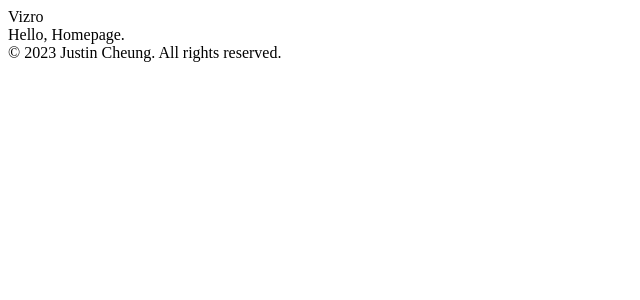
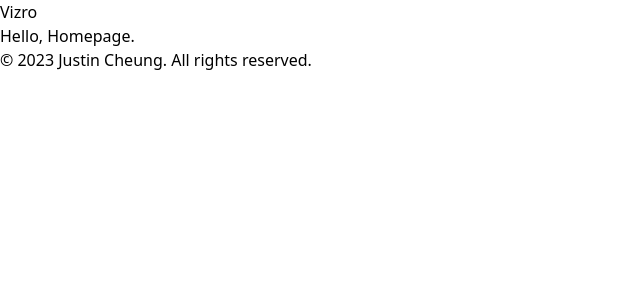
Before and after one commit to Jygsaw/comfortfood-next, a Next.js app: page / in a window 1280 px wide. Shown: the top 300 px of the page, without its empty margins (0-640 px from the left). Built offline with nearby package versions, Linux system fonts and the light colour scheme.

Commit message:
[NEW] Integrate Tailwind CSS

```diff
--- /dev/null
+++ b/app/globals.css
@@ -0,0 +1,3 @@
+@tailwind base;
+@tailwind components;
+@tailwind utilities;
--- a/app/layout.tsx
+++ b/app/layout.tsx
@@ -1,5 +1,7 @@
 import React, { type PropsWithChildren } from 'react';
 import Layout from 'components/Layout';
+
+import './globals.css';
 
 const RootLayout = ({ children }: PropsWithChildren) => (
     <html lang="en">
--- a/package.json
+++ b/package.json
@@ -24,8 +24,11 @@
     "@stylistic/eslint-plugin": "^1.4.1",
     "@types/node": "20.10.0",
     "@types/react": "18.2.38",
+    "autoprefixer": "^10.4.16",
     "eslint": "^8.0.1",
     "eslint-config-next": "14.0.3",
+    "postcss": "^8.4.31",
+    "tailwindcss": "^3.3.5",
     "typescript": "5.2.2"
   }
 }
--- /dev/null
+++ b/postcss.config.js
@@ -0,0 +1,6 @@
+module.exports = {
+  plugins: {
+    tailwindcss: {},
+    autoprefixer: {},
+  },
+}
--- /dev/null
+++ b/tailwind.config.js
@@ -0,0 +1,15 @@
+/** @type {import('tailwindcss').Config} */
+module.exports = {
+  content: [
+    './app/**/*.{js,ts,jsx,tsx,mdx}',
+    './pages/**/*.{js,ts,jsx,tsx,mdx}',
+    './components/**/*.{js,ts,jsx,tsx,mdx}',
+
+    // Or if using `src` directory:
+    // './src/**/*.{js,ts,jsx,tsx,mdx}',
+  ],
+  theme: {
+    extend: {},
+  },
+  plugins: [],
+}
```
Also changed, not shown: 1 other file (tests, documents, lock files or other folders).
